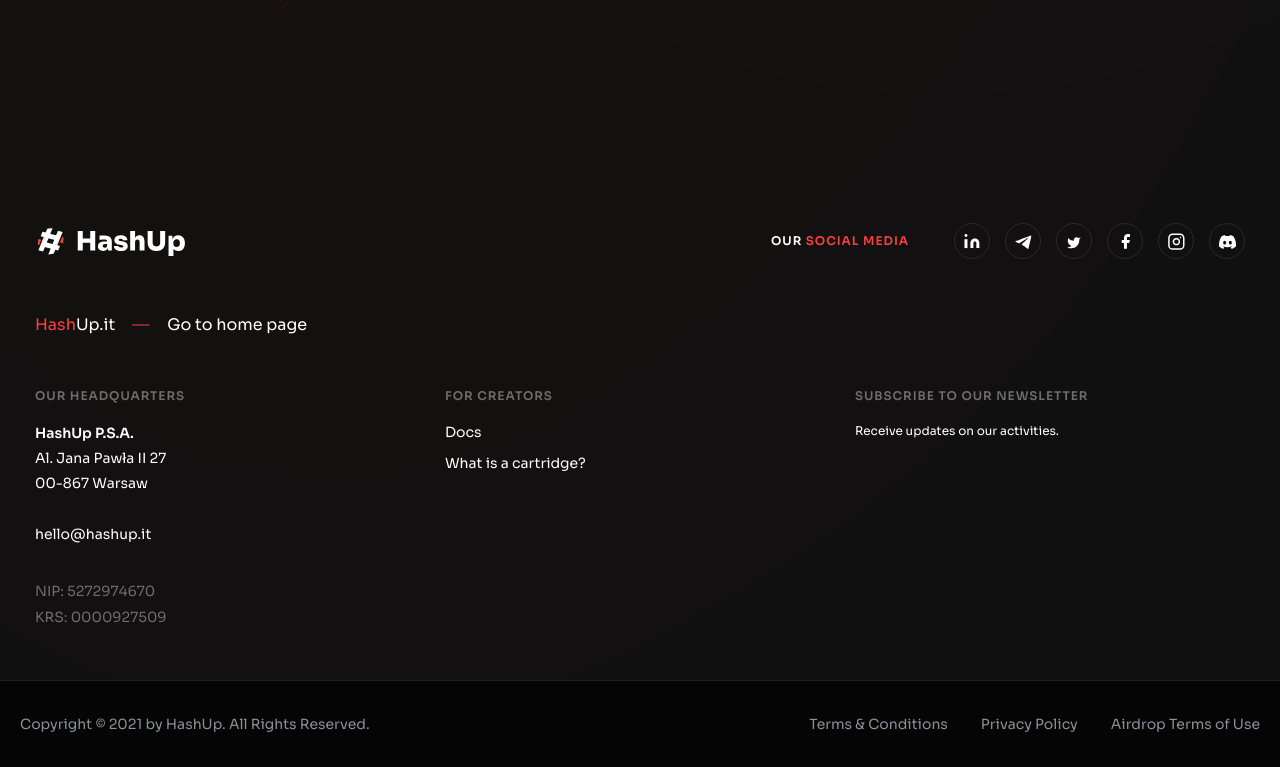
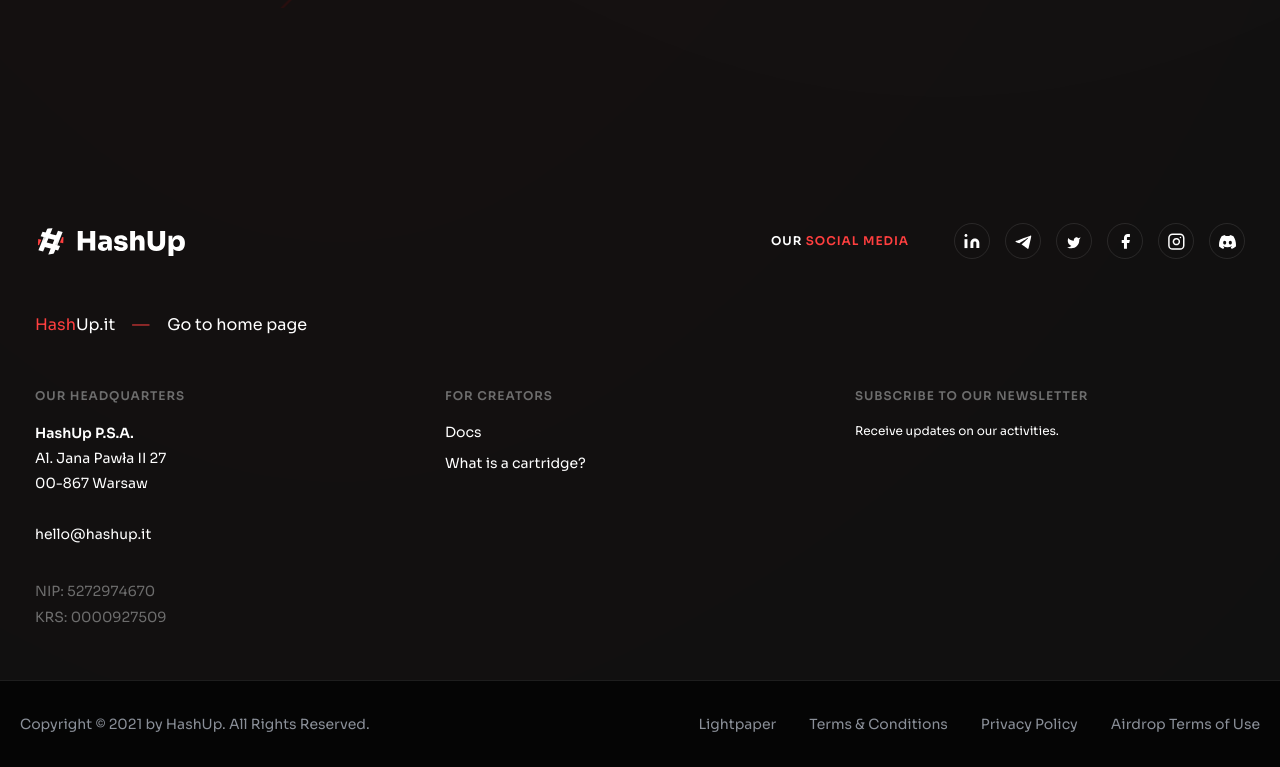
Before and after one commit to hashup-it/hashup-landing-archive, a Next.js app: page /cartridges in a window 1280 px wide. Shown: the part 4292-5059 px from the top of the page. Built offline with nearby package versions, Linux system fonts and the light colour scheme.

Commit message:
lightpaper has been added

```diff
--- a/src/components/global/Footer/FooterBottom/index.tsx
+++ b/src/components/global/Footer/FooterBottom/index.tsx
@@ -16,13 +16,32 @@
                     Copyright © {CURRENT_YEAR} by HashUp. All Rights Reserved.
                 </StyledCopyright>
                 <StyledDocumentGroup>
-                    <StyledFooterLink href={Documents.termsAndConditions}>
+                    <StyledFooterLink
+                        href={Documents.lightpaper}
+                        target="_blank"
+                        rel="noopener noreferer"
+                    >
+                        Lightpaper
+                    </StyledFooterLink>
+                    <StyledFooterLink
+                        href={Documents.termsAndConditions}
+                        target="_blank"
+                        rel="noopener noreferer"
+                    >
                         Terms & Conditions
                     </StyledFooterLink>
-                    <StyledFooterLink href={Documents.privacyPolicy}>
+                    <StyledFooterLink
+                        href={Documents.privacyPolicy}
+                        target="_blank"
+                        rel="noopener noreferer"
+                    >
                         Privacy Policy
                     </StyledFooterLink>
-                    <StyledFooterLink href={Documents.airdropTermsOfUse}>
+                    <StyledFooterLink
+                        href={Documents.airdropTermsOfUse}
+                        target="_blank"
+                        rel="noopener noreferer"
+                    >
                         Airdrop Terms of Use
                     </StyledFooterLink>
                 </StyledDocumentGroup>
--- a/src/config.tsx
+++ b/src/config.tsx
@@ -63,6 +63,7 @@
     termsAndConditions: documentsUrl("Hash_Token_Terms_of_Use.pdf"),
     airdropTermsOfUse: documentsUrl("Hash_Token_Airdrop_Terms_and_Conditions.pdf"),
     privacyPolicy: documentsUrl("Data_Protection_Policy.pdf"),
+    lightpaper: documentsUrl("lightpaper.pdf"),
 } as const
 
 export enum CartridgeType {
```
Also changed, not shown: 1 other file (tests, documents, lock files or other folders).
